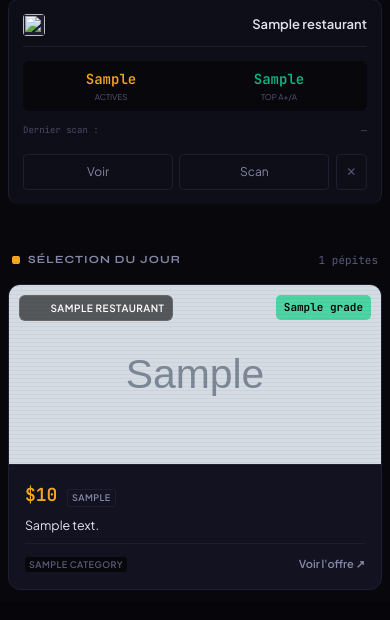
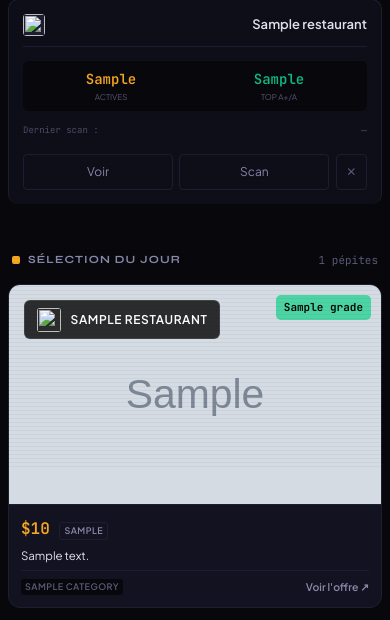
Before and after one commit to AzLeCurieux/8INF309---Stage-projet-I, a Flask app: template templates/index.html in a window 390 px wide. Shown: the part 374-994 px from the top of the page. Before the commit the page ends 964 px from the top, so only its background shows below. Run offline with Flask 3, Linux system fonts and the light colour scheme; the template is opened without the code that fills it: most values are stand-ins (such as "Sample title", 1, 10 or a date in 2020); grey boxes marked "Sample" are stand-in pictures; parts of the project's set-up code (start-up, migrations or seed data) failed here and were passed over.

Commit message:
UI: Restore stable UI with mobile-optimized logos and info proportions

```diff
--- a/templates/index.html
+++ b/templates/index.html
@@ -558,8 +558,22 @@
     .card-link:hover { color: var(--accent); }
 
     @media (max-width: 768px) {
-      .selection-grid { grid-template-columns: 1fr; }
-      .card-img-wrap { height: 180px; }
+      .selection-grid { grid-template-columns: 1fr; gap: 1rem; }
+      .card-img-wrap { height: 220px; } /* Larger image/logo area */
+      .source-tag {
+        padding: 0.4rem 0.75rem;
+        gap: 0.6rem;
+        top: 15px; left: 15px;
+        background: rgba(0,0,0,0.8);
+      }
+      .source-icon { width: 24px; height: 24px; } /* Larger logo icon */
+      .source-name { font-size: 12px; } /* Larger source name */
+
+      .card-body { padding: 0.75rem; gap: 0.35rem; } /* Compact body */
+      .card-price { font-size: 16px; }
+      .card-details { font-size: 11.5px; -webkit-line-clamp: 2; }
+      .card-footer { padding-top: 0.5rem; }
+      .card-link { font-size: 10.5px; }
     }
   </style>
 </head>
```
